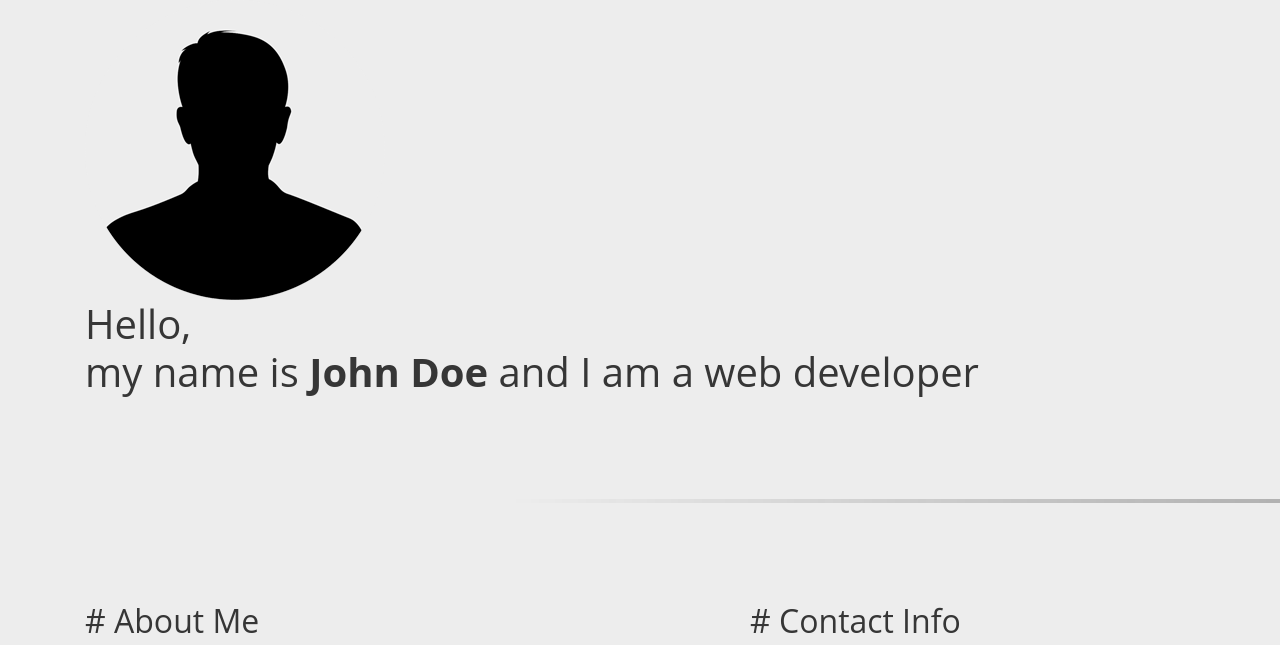
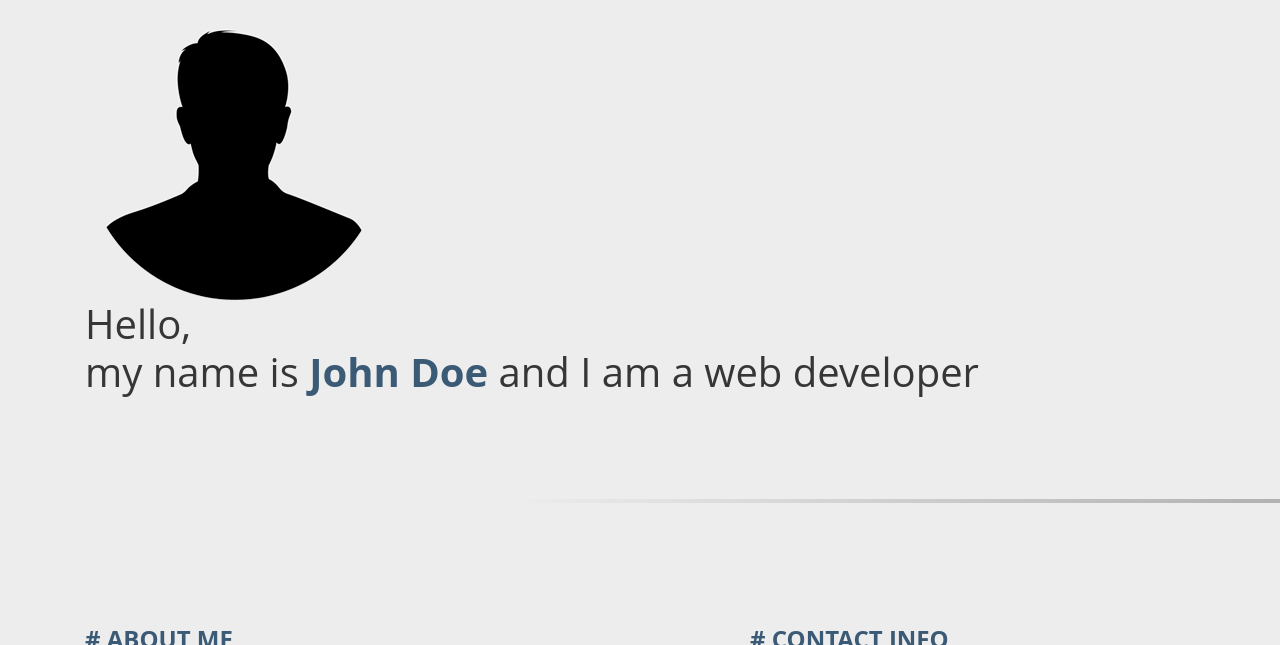
Before and after one commit to petriDiaconescu/Projects-in-Bootstrap-4, a website: page index.html in a window 1280 px wide. Shown: the top 645 px of the page. Drawn offline with nearby package versions, Linux system fonts and the light colour scheme; files that its build step writes are made by us from their sources.

Commit message:
Style h2 tgags

```diff
--- a/scss/style.scss
+++ b/scss/style.scss
@@ -10,3 +10,17 @@ body {
   background: $background-color;
   font-size: $font-size;
 }
+
+h2 {
+  font-weight: 700;
+  text-transform: uppercase;
+  line-height: 1.4em;
+  font-size: 1.5em;
+  margin-top: 20px;
+}
+
+.primary,
+strong,
+h2 {
+  color: $primary-color;
+}
```
Also changed, not shown: snapshots/adter.jpg, snapshots/before.jpg.
